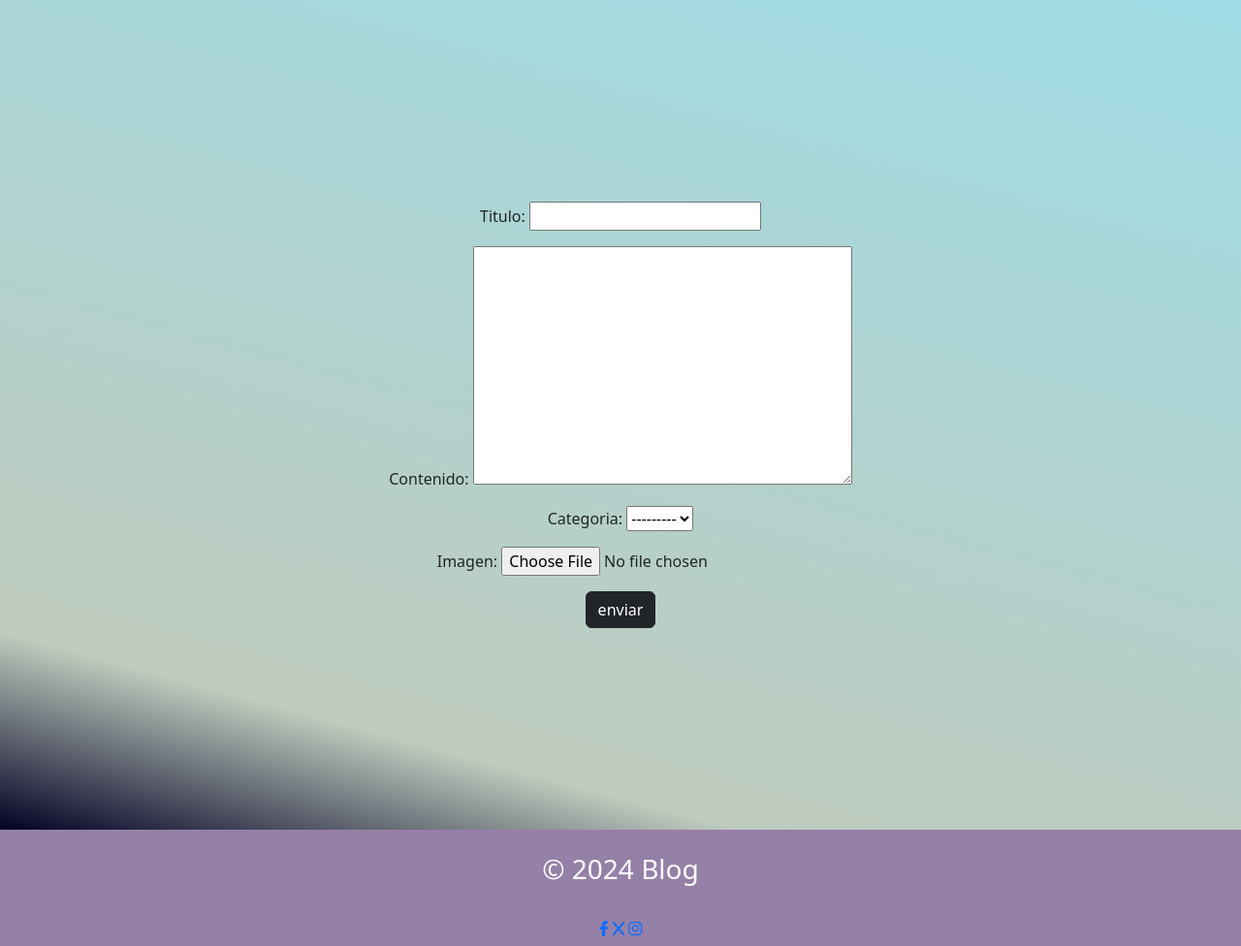
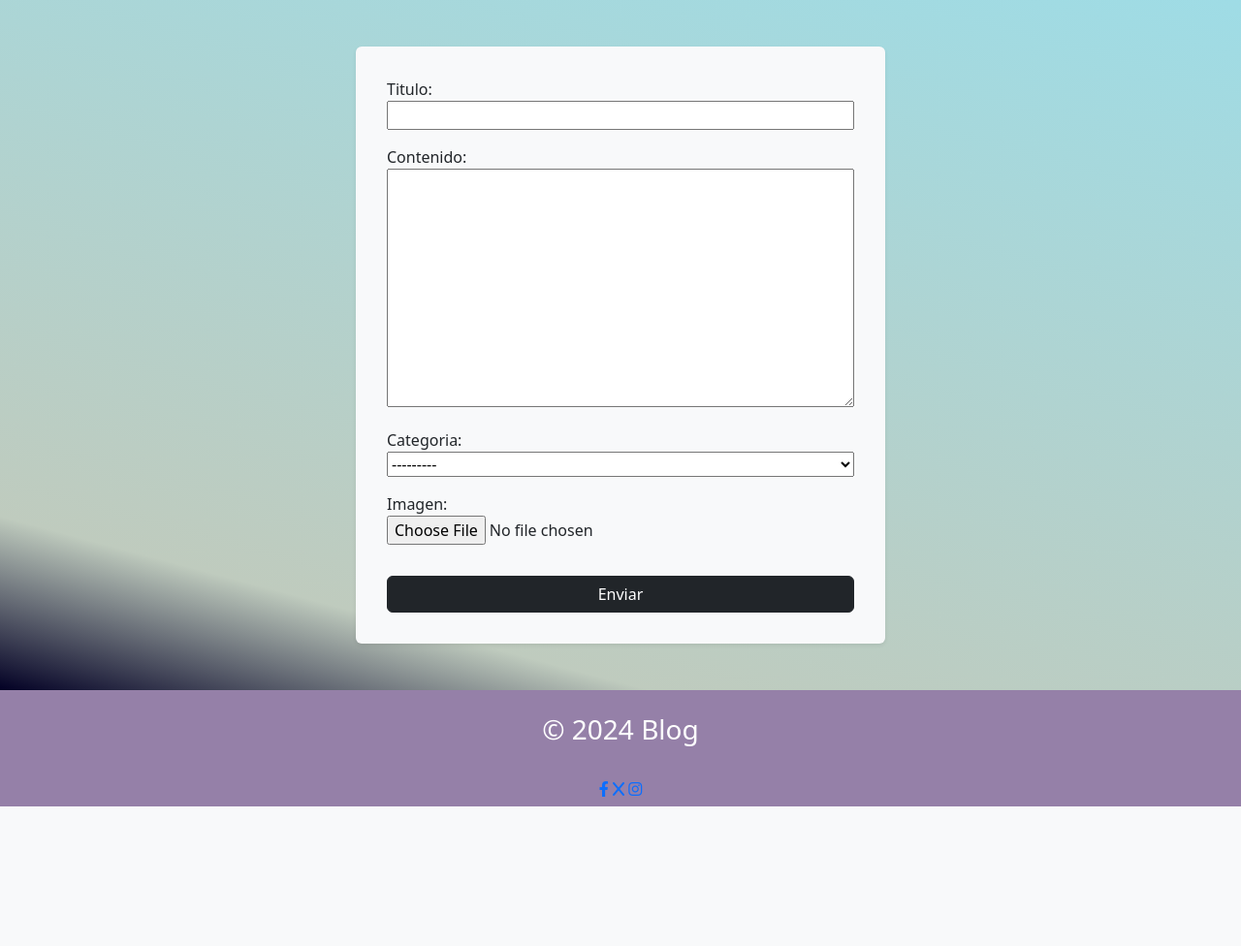
Before and after one commit to marzvk/blog-2024, a Django app: page /posts/nuevo_post/ in a window 1280 px wide. Shown: the part 80-1056 px from the top of the page at 97% size. After the commit the page ends 912 px from the top, so only its background shows below. Run offline with Django 5.2, Linux system fonts and the light colour scheme; data that the repository does not hold is empty.

Commit message:
diseño responsive form

```diff
--- a/blog/templates/Posts/crear_post.html
+++ b/blog/templates/Posts/crear_post.html
@@ -2,11 +2,38 @@
 
 
 {%block contenido%}
-<div class="container py-5 text-center">
-    <form action="" method="post" enctype="multipart/form-data" style="padding: 160px;">
-        {%csrf_token%}
-        {{form.as_p}}
-        <button type="submit" class="btn btn-dark">enviar</button>
-    </form>
+<div class="container py-5">
+    <div class="row justify-content-center">
+        <div class="col-12 col-md-8 col-lg-6">
+            <form action="" method="post" enctype="multipart/form-data" class="shadow-sm bg-light rounded">
+                {% csrf_token %}
+                {{ form.as_p }}
+                <button type="submit" class="btn btn-dark w-100 mt-3">Enviar</button>
+            </form>
+        </div>
+    </div>
 </div>
+
+
+<style>
+    form input[type="text"],
+    form input[type="email"],
+    form input[type="password"],
+    form input[type="file"],
+    form select,
+    form textarea {
+        width: 100% !important;
+        max-width: 100%;
+        box-sizing: border-box;
+    }
+
+    form {
+        padding: 2rem;
+        /* mucho mejor que 160px */
+        background-color: #f8f9fa;
+        border-radius: 10px;
+        box-shadow: 0 2px 6px rgba(0, 0, 0, 0.1);
+    }
+</style>
+
 {%endblock contenido%}
```
Also changed, not shown: blog/static/css/global.css (+0 -42 lines), blog/templates/Posts/modificar_post.html (+20 -6 lines), blog/templates/comentarios/modificar.html (+20 -7 lines).
